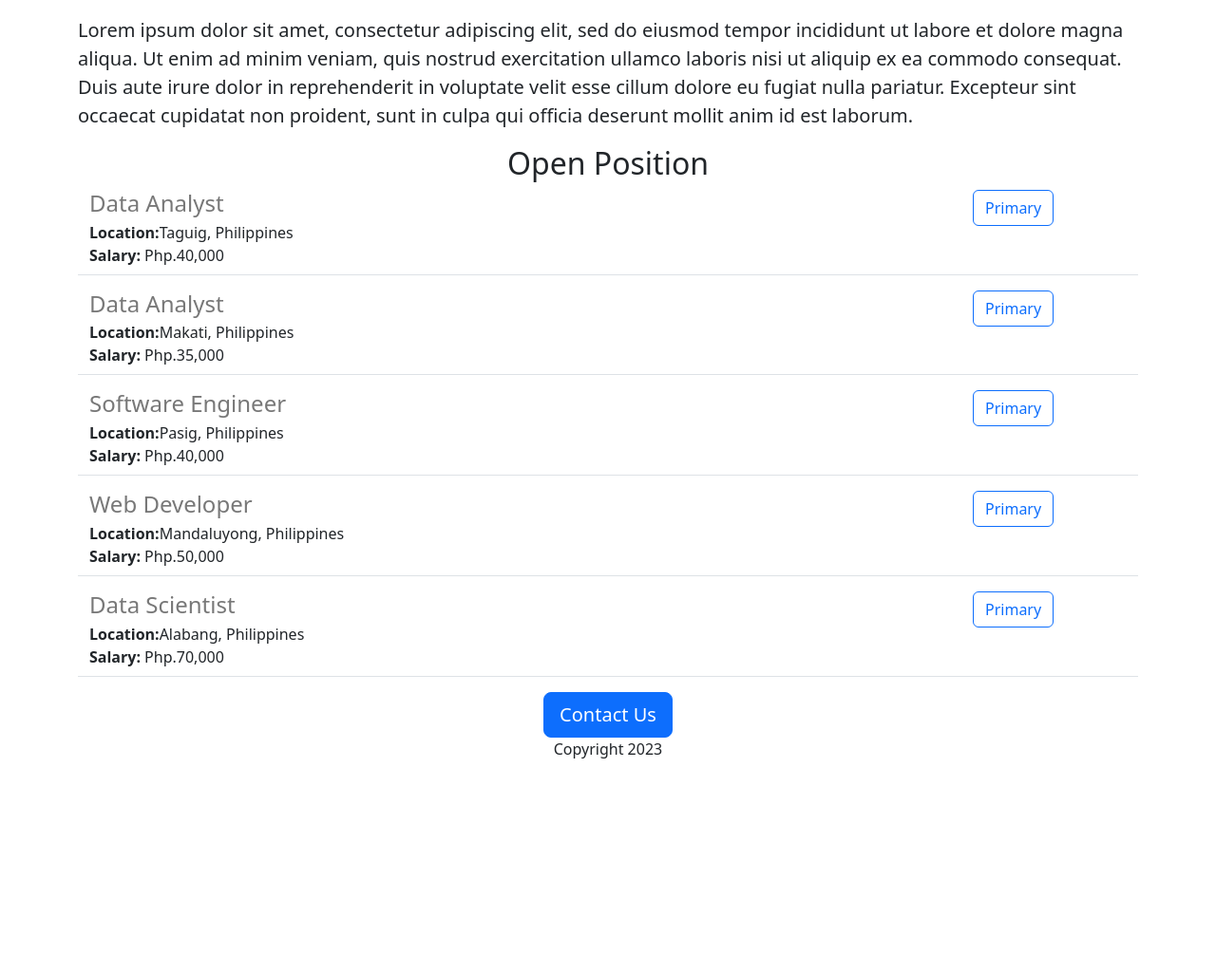
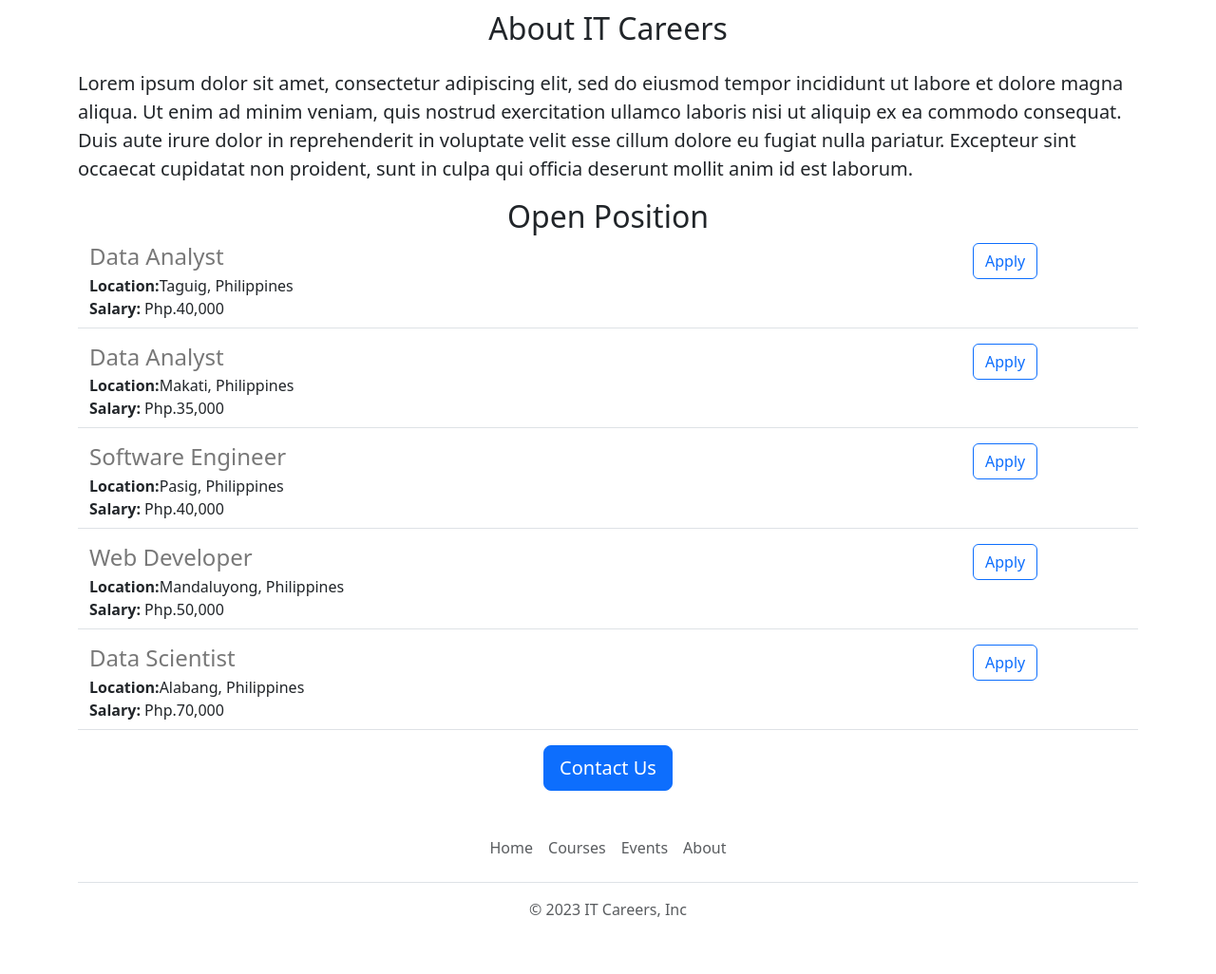
Before and after one commit to KaizerJF/it-careers-website-v2, a Flask app: page / in a window 1280 px wide. Shown: the part 441-1467 px from the top of the page at 95% size. Before the commit the page ends 1240 px from the top, so only its background shows below. Run offline with Flask 2, Linux system fonts and the light colour scheme.

Commit message:
Added new templates for the page. Added mail to for application.

```diff
--- /dev/null
+++ b/templates/footer.html
@@ -0,0 +1,12 @@
+<div class="container">
+  <footer class="py-3 my-4">
+    <ul class="nav justify-content-center border-bottom pb-3 mb-3">
+      <li class="nav-item"><a  target="_blank" href="https://www.jovian.ai" class="nav-link px-2 text-muted">Home</a></li>
+      <li class="nav-item"><a  target="_blank" href="https://jovian.ai/learn" class="nav-link px-2 text-muted">Courses</a></li>
+
+      <li class="nav-item"><a target="_blank" href="https://jovian.ai/events" class="nav-link px-2 text-muted">Events</a></li>
+      <li class="nav-item"><a  target="_blank" href="https://jovian.ai/about" class="nav-link px-2 text-muted">About</a></li>
+    </ul>
+    <p class="text-center text-muted">&copy; 2023 IT Careers, Inc</p>
+  </footer>
+</div>
--- a/templates/index.html
+++ b/templates/index.html
@@ -9,6 +9,7 @@
   </head>
 </head>
 <body>
+  {% include 'nav.html' %}
     <div class="container">
     <h1 class="text-center mt-2 mb-4">IT Careers</h1>
     <img class='img-fluid'src="https://images.unsplash.com/photo-1580894908361-967195033215?ixlib=rb-4.0.3&ixid=MnwxMjA3fDB8MHxwaG90by1wYWdlfHx8fGVufDB8fHx8&auto=format&fit=crop&w=1170&q=80" height="320"/>
@@ -20,11 +21,10 @@
           {% include 'jobitem.html'%}
         {% endfor %}
     </div>
-
     <div class="text-center">
-    <button class="btn btn-primary btn-lg">Contact Us</button>
-      <p class="text-center">Copyright 2023</p>
+    <a href="mailto:enj.aihara@gmail.com?subject=Question%20about%20job%20openings&body=My%20name%3A%20%3Cyour%20name%20here%3E%0D%0AMy%20Question%3A" type="button" class="btn btn-primary btn-lg"> Contact Us</a>
     </div
+      {% include 'footer.html' %}
     </div>
 </body>
 </html>
--- a/templates/jobitem.html
+++ b/templates/jobitem.html
@@ -15,7 +15,7 @@
   {% endif %}
   </div>
   <div class="col-2">
-    <button type="button" class="btn btn-outline-primary">Primary</button>
+    <a href="mailto:enj.aihara@gmail.com?subject=Application%20to%20{{job['title']}}&body=My%20name%3A%20%3Cyour%20name%20here%3E%0D%0AMy%20Resume%20link%3A%20%3Cresume%20link%3E%0D%0AMy%20LinkedIn%20link%20%3Clinkedin%20link%3E" type="button" class="btn btn-outline-primary">Apply</a>
   </div>
 
 </div>
--- /dev/null
+++ b/templates/nav.html
@@ -0,0 +1,9 @@
+<nav class="navbar shadow-sm fixed-top bg-white">
+  <div class="container-fluid">
+    <a class="navbar-brand" href="#">
+      <img src="/static/icon.png" alt="Logo" width="30" height="24" class="d-inline-block align-text-top">
+      IT Careers
+    </a>
+  </div>
+</nav>
+<div style="height:56px"></div>
```
Also changed, not shown: static/icon.png (added).
